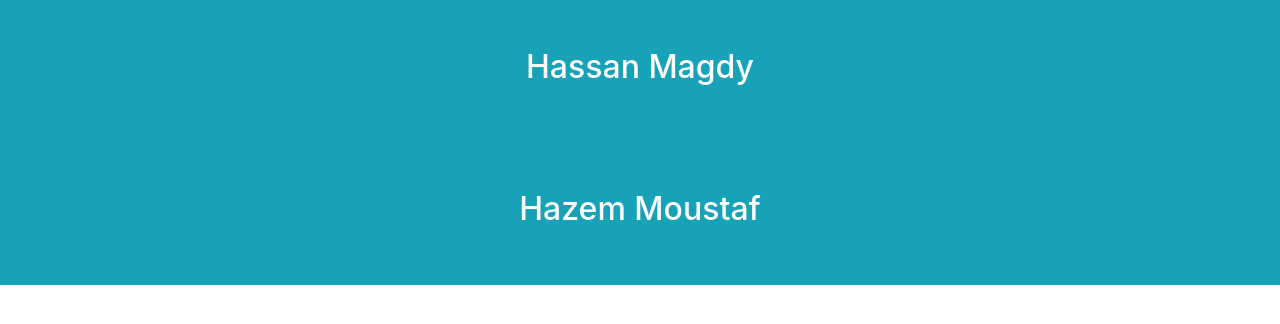
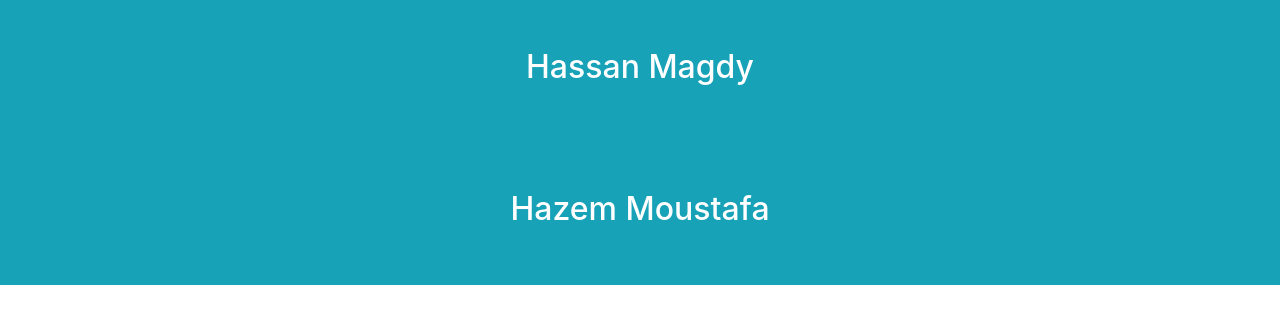
Before and after one commit to AmrDawood/TaskOne, a plain HTML site: page index.html in a window 1280 px wide. Drawn offline with Linux system fonts and the light colour scheme.

Commit message:
first comment

```diff
--- a/index.html
+++ b/index.html
@@ -17,7 +17,7 @@
     </section>
     <!-- <hr> -->
     <section class="text-center bg-info py-5 text-white">
-        <h2>Hazem Moustaf</h2>
+        <h2>Hazem Moustafa</h2>
     </section>
     <!-- <hr> -->
 
```
